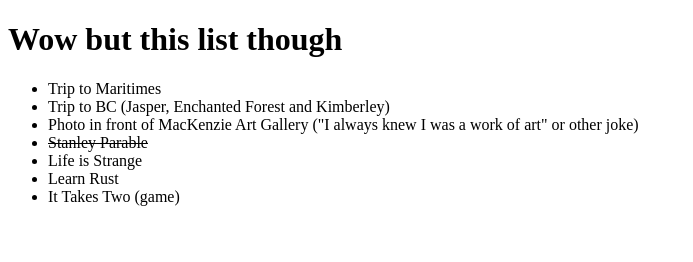
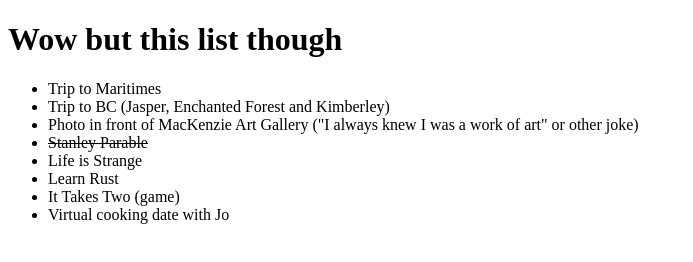
Before and after one commit to potassiumbromide/to-do, a plain HTML site: page index.html in a window 1280 px wide. Shown: the whole page, without its empty margins (0-693 px from the left). Drawn offline with Linux system fonts and the light colour scheme.

Commit message:
Add cooking date

```diff
--- a/index.html
+++ b/index.html
@@ -18,6 +18,7 @@
       <li>Life is Strange</li>
       <li>Learn Rust</li>
       <li>It Takes Two (game)</li>
+      <li>Virtual cooking date with Jo</li>
     </ul>
   </main>
 
```
